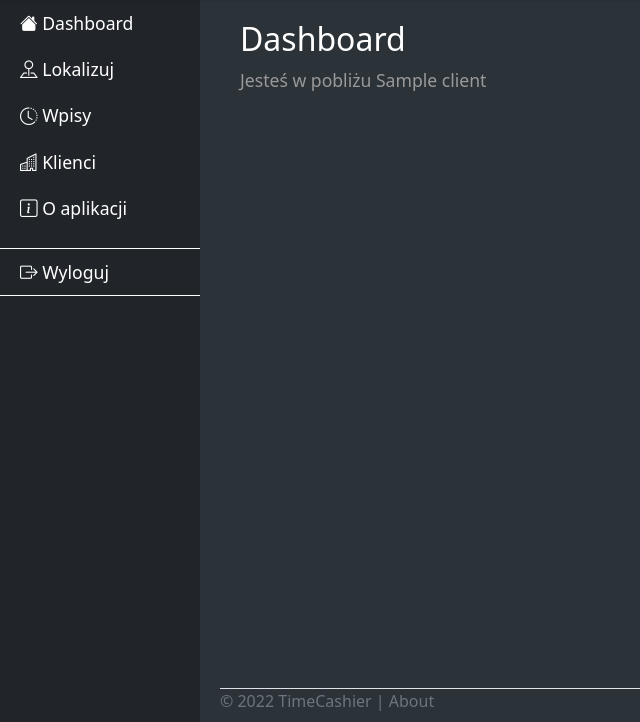
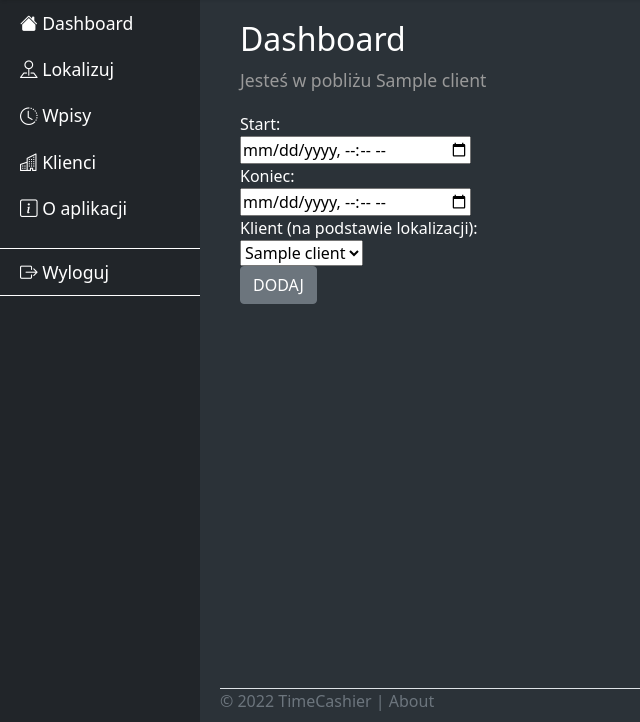
Before and after one commit to piotrfura/timecashier, a Django app: page / in a window 1280 px wide. Shown: the part 78-800 px from the top of the page, without its empty margins (0-640 px from the left). Run offline with Django 4.2, Linux system fonts and the light colour scheme; tables that the repository leaves empty hold one stand-in row (values such as "Sample post"); some libraries are stand-ins or nearby versions.

Commit message:
add form for time entry

```diff
--- a/timecashier/entries/templates/entries/entries.html
+++ b/timecashier/entries/templates/entries/entries.html
@@ -18,6 +18,7 @@
 <script>
 let table = new DataTable('#table_entries', {
     "pageLength":10,
+    "order": [[ 2, "desc" ]]
     dom: 'Bfrtip',
         buttons: [
             'pageLength','copy', 'csv',
--- a/timecashier/entries/views.py
+++ b/timecashier/entries/views.py
@@ -13,7 +13,7 @@ def clients_list(request):
 
 
 def entries_list(request):
-    entries = Entry.objects.all()
+    entries = Entry.objects.all().order_by("-created")
 
 
     context = {'entries_list': entries}
--- a/timecashier/main/templates/main/index.html
+++ b/timecashier/main/templates/main/index.html
@@ -5,4 +5,24 @@
 {% block content %}
 <h2>Dashboard</h2>
 <p>Jesteś w pobliżu {{ nearest_client }}</p>
+<div class="row">
+<form method="POST">
+{% csrf_token %}
+    <label for="start_time">Start:</label><br>
+    <input type="datetime-local" id="start_time" name="start_time"><br>
+    <label for="end_time">Koniec:</label><br>
+    <input type="datetime-local" id="end_time" name="end_time"><br>
+    <label for="id_client">Klient (na podstawie lokalizacji):</label><br>
+    <select name="client" id="id_client"  value="{{ nearest_client }}">
+        {% for client in clients_list %}
+        {% if client.id == nearest_client.id %}
+        <option value="{{ client.id }}" selected>{{ client.name }}</option>
+        {% else %}
+        <option value="{{ client.id }}">{{ client.name }}</option>
+        {% endif %}
+        {% endfor %}
+    </select><br>
+    <button class="btn btn btn-secondary" type="submit">DODAJ</button>
+</form>
+</div>
 {% endblock %}
--- a/timecashier/main/views.py
+++ b/timecashier/main/views.py
@@ -16,7 +16,14 @@ def index(request):
         clients_dist[client] = length
     min_dist = min(clients_dist.values())
     nearest_client = [client for client in clients_dist if clients_dist[client] == min_dist][0]
-    context = {"nearest_client": nearest_client}
+    context = {"nearest_client": nearest_client, "clients_list": clients}
+
+    if request.method == "POST":
+        data = {
+            "client": request.POST['client'],
+        }
+        entry_client = Client.objects.get(pk=data["client"])
+        entry = Entry.objects.create(client=entry_client)
     return render(request, 'main/index.html', context)
 
 def about(request):
```
